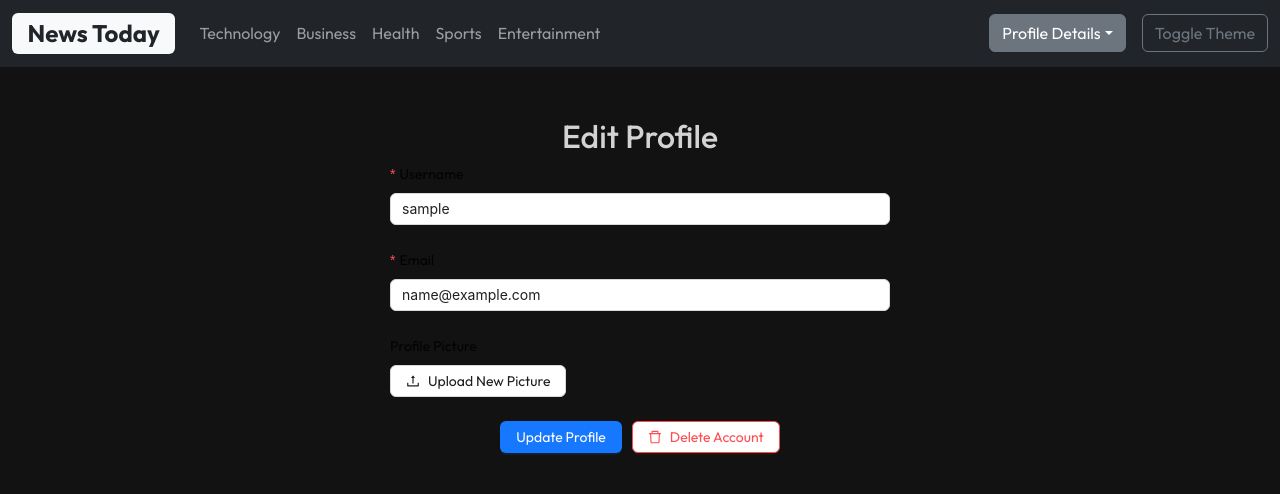
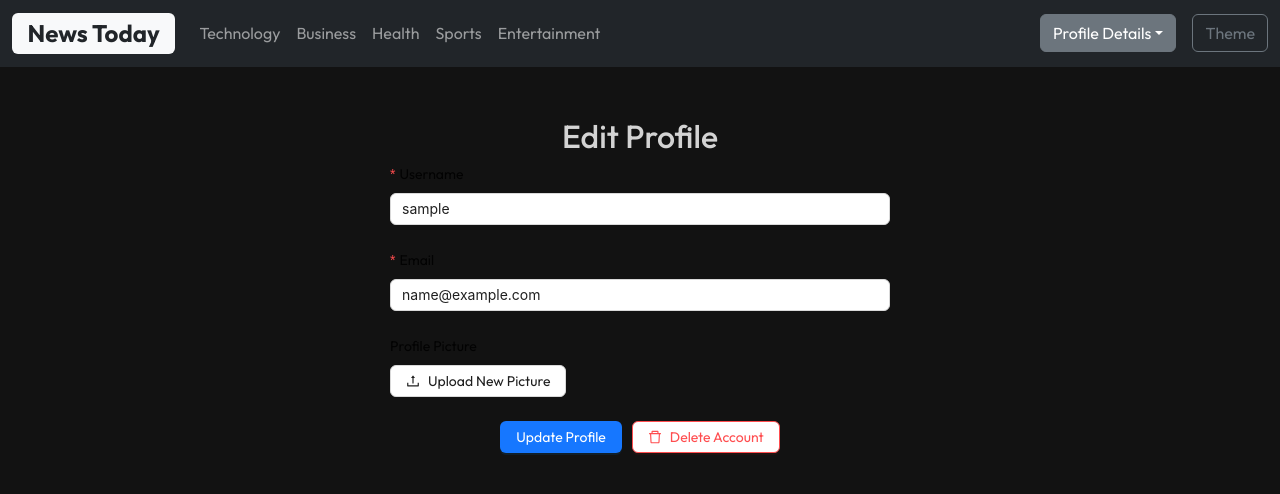
Before and after one commit to sathwikpedapati/NewsToday, a React (Create React App) app in the folder client/: page /edit in a window 1280 px wide. Shown: the top 494 px of the page. Built offline with nearby package versions, Linux system fonts and the light colour scheme; sample sign-in values are in the browser's storage.

Commit message:
Update Navbar.js

```diff
--- a/client/src/Components/Navbar.js
+++ b/client/src/Components/Navbar.js
@@ -85,7 +85,7 @@ const Navbar = ({ setCategory, theme = 'light', setTheme }) => {
                 </div>
 
                 <button onClick={toggleTheme} className="btn btn-outline-secondary">
-                  Toggle Theme
+                  Theme
                 </button>
               </div>
             </div>
```
